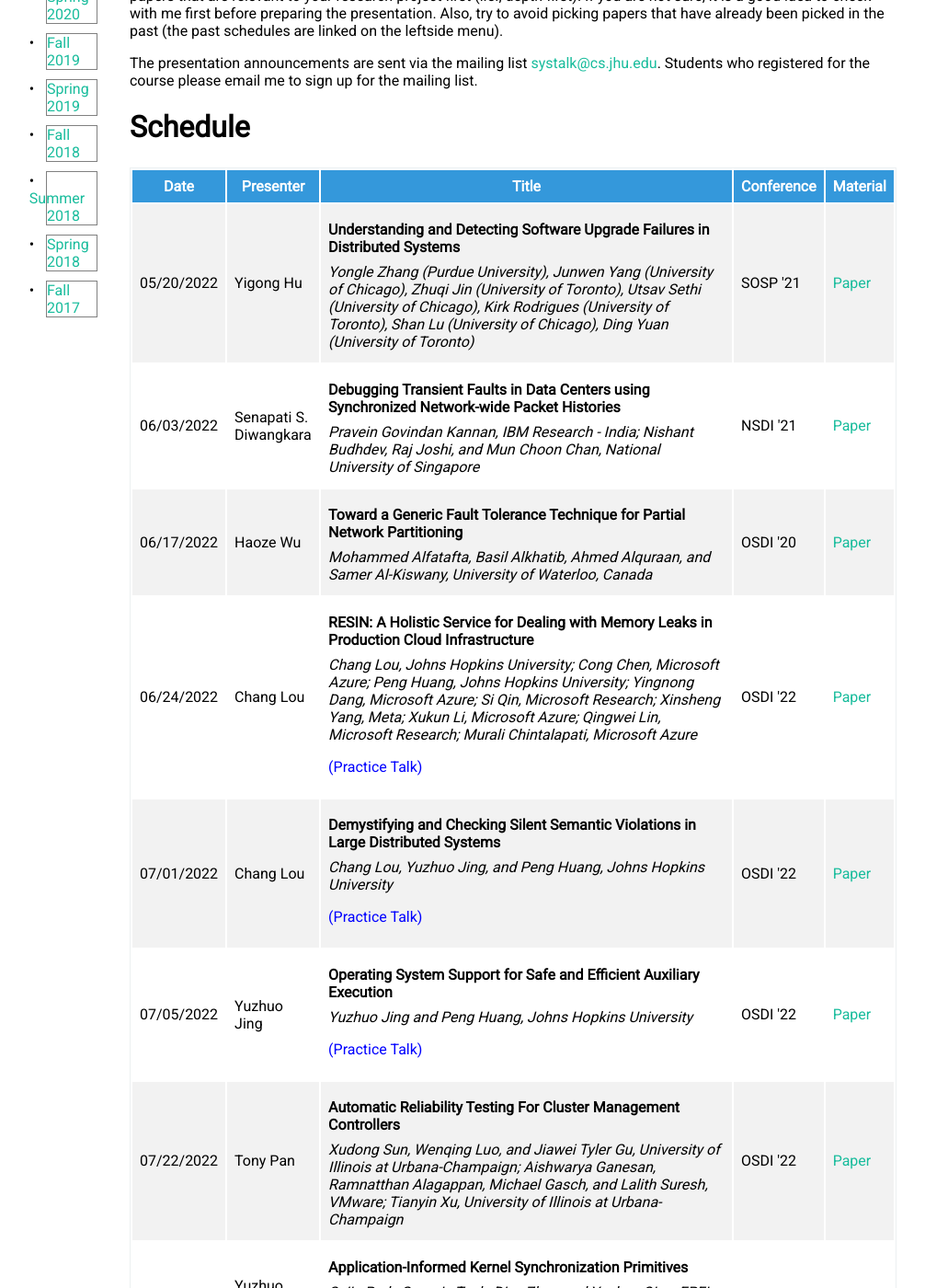
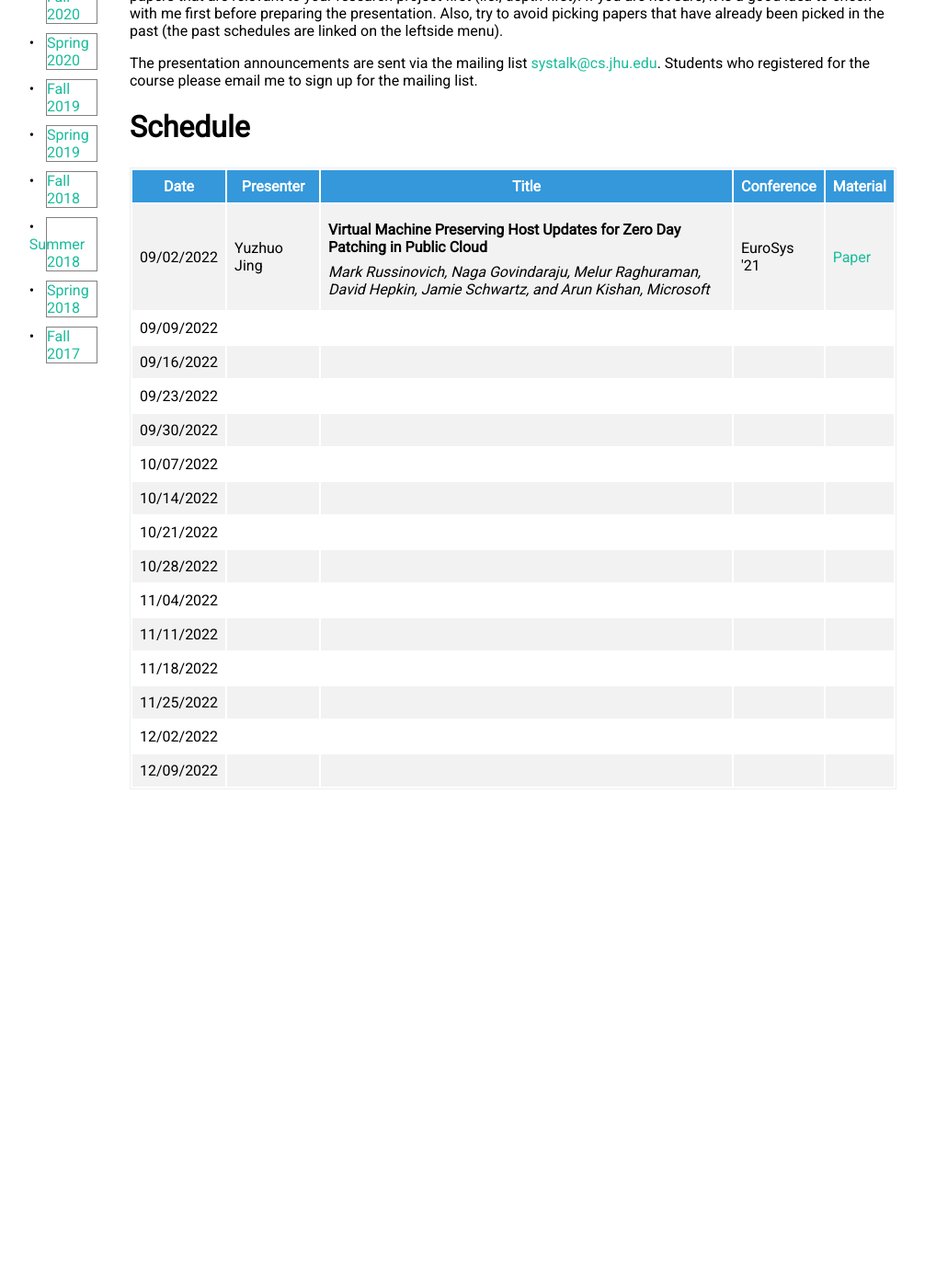
Before and after one commit to ryanphuang/CS817-WWW, a Jekyll site: the page built from index.html, in a window 1280 px wide and 1400 px high, scrolled down 574 px. Shown: the whole window at 92% size, without its empty margins (34-1040 px from the left). Built offline with Jekyll 4.4.1, drawn with Linux system fonts in a browser that asks for light colours; after the commit the page ends 1447 px from its top, so only the background shows below that; some of the changed text lies outside the part shown.

Commit message:
fall 2022

```diff
--- a/_config.yml
+++ b/_config.yml
@@ -1,8 +1,8 @@
-semester: "Summer 2022"
+semester: "Fall 2022"
 title: "CS 817: Selected Topics in Systems Research"
 desc: "JHU Selected Topics in Systems Research"
-date_time: "Fridays 1:30-2:30pm"
-location: "Malone 338"
+date_time: "Fridays 1:30-2:45pm"
+location: "Malone 222"
 instructor: "Prof. Ryan Huang"
 instructor_homepage: https://www.cs.jhu.edu/~huang
 email: huang@cs.jhu.edu
--- a/_includes/navbar.html
+++ b/_includes/navbar.html
@@ -1,5 +1,6 @@
 <ul class="semesters">
   {% assign url_prefix = "https://www.cs.jhu.edu/~huang/cs817" %}
+  {% if site.semester == "Fall 2022" %}<li class="current-semester">{% else %}<li>{% endif %}<a href="{{ url_prefix }}/fall22">Fall 2022</a></li>
   {% if site.semester == "Summer 2022" %}<li class="current-semester">{% else %}<li>{% endif %}<a href="{{ url_prefix }}/summer22">Summer 2022</a></li>
   {% if site.semester == "Spring 2022" %}<li class="current-semester">{% else %}<li>{% endif %}<a href="{{ url_prefix }}/spring22">Spring 2022</a></li>
   {% if site.semester == "Fall 2021" %}<li class="current-semester">{% else %}<li>{% endif %}<a href="{{ url_prefix }}/fall21">Fall 2021</a></li>
--- a/_includes/schedule.html
+++ b/_includes/schedule.html
@@ -4,96 +4,153 @@
     <th class="date">Date</th><th class="presenter">Presenter</th><th class="title">Title</th><th class="conference">Conference</th><th class="material">Material</th>
   </tr>
   <tr>
-    <td>05/20/2022</td>
-    <td>Yigong Hu</td>
+    <td>09/02/2022</td>
+    <td>Yuzhuo Jing</td>
     <td>
-      <p class="title">Understanding and Detecting Software Upgrade Failures in Distributed Systems</p>
-      <p class="authors">Yongle Zhang (Purdue University), Junwen Yang (University of Chicago), Zhuqi Jin (University of Toronto), Utsav Sethi (University of Chicago), Kirk Rodrigues (University of Toronto), Shan Lu (University of Chicago), Ding Yuan (University of Toronto)</p>
+      <p class="title">Virtual Machine Preserving Host Updates for Zero Day Patching in Public Cloud</p>
+      <p class="authors">Mark Russinovich, Naga Govindaraju, Melur Raghuraman, David Hepkin, Jamie Schwartz, and Arun Kishan, Microsoft</p>
     </td>
-    <td>SOSP '21</td>
-    <td><a href="https://dl.acm.org/doi/10.1145/3477132.3483577">Paper</a></td>
+    <td>EuroSys '21</td>
+    <td><a href="https://dl.acm.org/doi/pdf/10.1145/3447786.3456232">Paper</a></td>
   </tr>
   <tr>
-    <td>06/03/2022</td>
-    <td>Senapati S. Diwangkara</td>
+    <td>09/09/2022</td>
+    <td></td>
     <td>
-      <p class="title">Debugging Transient Faults in Data Centers using Synchronized Network-wide Packet Histories</p>
-      <p class="authors">Pravein Govindan Kannan, IBM Research - India; Nishant Budhdev, Raj Joshi, and Mun Choon Chan, National University of Singapore</p>
+      <p class="title"></p>
+      <p class="authors"></p>
     </td>
-    <td>NSDI '21</td>
-    <td><a href="https://www.usenix.org/conference/nsdi21/presentation/kannan">Paper</a></td>
+    <td></td>
+    <td><a href="#"></a></td>
   </tr>
   <tr>
-    <td>06/17/2022</td>
-    <td>Haoze Wu</td>
+    <td>09/16/2022</td>
+    <td></td>
     <td>
-      <p class="title">Toward a Generic Fault Tolerance Technique for Partial Network Partitioning</p>
-      <p class="authors">Mohammed Alfatafta, Basil Alkhatib, Ahmed Alquraan, and Samer Al-Kiswany, University of Waterloo, Canada</p>
+      <p class="title"></p>
+      <p class="authors"></p>
     </td>
-    <td>OSDI '20</td>
-    <td><a href="https://www.usenix.org/conference/osdi20/presentation/alfatafta">Paper</a></td>
+    <td></td>
+    <td><a href="#"></a></td>
   </tr>
   <tr>
-    <td>06/24/2022</td>
-    <td>Chang Lou</td>
+    <td>09/23/2022</td>
+    <td></td>
     <td>
-      <p class="title">RESIN: A Holistic Service for Dealing with Memory Leaks in Production Cloud Infrastructure</p>
-      <p class="authors">Chang Lou, Johns Hopkins University; Cong Chen, Microsoft Azure; Peng Huang, Johns Hopkins University; Yingnong Dang, Microsoft Azure; Si Qin, Microsoft Research; Xinsheng Yang, Meta; Xukun Li, Microsoft Azure; Qingwei Lin, Microsoft Research; Murali Chintalapati, Microsoft Azure</p>
-      <p style="color:blue">(Practice Talk)</p>
+      <p class="title"></p>
+      <p class="authors"></p>
     </td>
-    <td>OSDI '22</td>
-    <td><a href="https://www.usenix.org/conference/osdi22/presentation/lou-resin">Paper</a></td>
+    <td></td>
+    <td><a href="#"></a></td>
   </tr>
   <tr>
-    <td>07/01/2022</td>
-    <td>Chang Lou</td>
+    <td>09/30/2022</td>
+    <td></td>
     <td>
-      <p class="title">Demystifying and Checking Silent Semantic Violations in Large Distributed Systems</p>
-      <p class="authors">Chang Lou, Yuzhuo Jing, and Peng Huang, Johns Hopkins University</p>
-      <p style="color:blue">(Practice Talk)</p>
+      <p class="title"></p>
+      <p class="authors"></p>
     </td>
-    <td>OSDI '22</td>
-    <td><a href="https://www.usenix.org/conference/osdi22/presentation/lou-demystifying">Paper</a></td>
+    <td></td>
+    <td><a href="#"></a></td>
   </tr>
   <tr>
-    <td>07/05/2022</td>
-    <td>Yuzhuo Jing</td>
+    <td>10/07/2022</td>
+    <td></td>
     <td>
-      <p class="title">Operating System Support for Safe and Efficient Auxiliary Execution</p>
-      <p class="authors">Yuzhuo Jing and Peng Huang, Johns Hopkins University</p>
-      <p style="color:blue">(Practice Talk)</p>
+      <p class="title"></p>
+      <p class="authors"></p>
     </td>
-    <td>OSDI '22</td>
-    <td><a href="https://www.usenix.org/conference/osdi22/presentation/jing">Paper</a></td>
+    <td></td>
+    <td><a href="#"></a></td>
   </tr>
   <tr>
-    <td>07/22/2022</td>
-    <td>Tony Pan</td>
+    <td>10/14/2022</td>
+    <td></td>
     <td>
-      <p class="title">Automatic Reliability Testing For Cluster Management Controllers</p>
-      <p class="authors">Xudong Sun, Wenqing Luo, and Jiawei Tyler Gu, University of Illinois at Urbana-Champaign; Aishwarya Ganesan, Ramnatthan Alagappan, Michael Gasch, and Lalith Suresh, VMware; Tianyin Xu, University of Illinois at Urbana-Champaign</p>
+      <p class="title"></p>
+      <p class="authors"></p>
     </td>
-    <td>OSDI '22</td>
-    <td><a href="https://www.usenix.org/conference/osdi22/presentation/sun">Paper</a></td>
+    <td></td>
+    <td><a href="#"></a></td>
   </tr>
   <tr>
-    <td>08/02/2022</td>
-    <td>Yuzhuo Jing</td>
+    <td>10/21/2022</td>
+    <td></td>
     <td>
-      <p class="title">Application-Informed Kernel Synchronization Primitives</p>
-      <p class="authors">Sujin Park, Georgia Tech; Diyu Zhou and Yuchen Qian, EPFL; Irina Calciu, Graft; Taesoo Kim, Georgia Tech; Sanidhya Kashyap, EPFL</p>
+      <p class="title"></p>
+      <p class="authors"></p>
     </td>
-    <td>OSDI '22</td>
-    <td><a href="https://www.usenix.org/conference/osdi22/presentation/park">Paper</a></td>
+    <td></td>
+    <td><a href="#"></a></td>
   </tr>
   <tr>
-    <td>08/12/2022</td>
-    <td>Chang Lou</td>
+    <td>10/28/2022</td>
+    <td></td>
     <td>
-      <p class="title">Metastable Failures in the Wild</p>
-      <p class="authors">Lexiang Huang, The Pennsylvania State University; Twitter; Matthew Magnusson and Abishek Bangalore Muralikrishna, University of New Hampshire; Salman Estyak, The Pennsylvania State University; Rebecca Isaacs, Twitter; Abutalib Aghayev and Timothy Zhu, The Pennsylvania State University; Aleksey Charapko, University of New Hampshire</p>
+      <p class="title"></p>
+      <p class="authors"></p>
     </td>
-    <td>OSDI '22</td>
-    <td><a href="https://www.usenix.org/conference/osdi22/presentation/huang-lexiang">Paper</a></td>
+    <td></td>
+    <td><a href="#"></a></td>
+  </tr>
+  <tr>
+    <td>11/04/2022</td>
+    <td></td>
+    <td>
+      <p class="title"></p>
+      <p class="authors"></p>
+    </td>
+    <td></td>
+    <td><a href="#"></a></td>
+  </tr>
+  <tr>
+    <td>11/11/2022</td>
+    <td></td>
+    <td>
+      <p class="title"></p>
+      <p class="authors"></p>
+    </td>
+    <td></td>
+    <td><a href="#"></a></td>
+  </tr>
+  <tr>
+    <td>11/18/2022</td>
+    <td></td>
+    <td>
+      <p class="title"></p>
+      <p class="authors"></p>
+    </td>
+    <td></td>
+    <td><a href="#"></a></td>
+  </tr>
+  <tr>
+    <td>11/25/2022</td>
+    <td></td>
+    <td>
+      <p class="title"></p>
+      <p class="authors"></p>
+    </td>
+    <td></td>
+    <td><a href="#"></a></td>
+  </tr>
+  <tr>
+    <td>12/02/2022</td>
+    <td></td>
+    <td>
+      <p class="title"></p>
+      <p class="authors"></p>
+    </td>
+    <td></td>
+    <td><a href="#"></a></td>
+  </tr>
+  <tr>
+    <td>12/09/2022</td>
+    <td></td>
+    <td>
+      <p class="title"></p>
+      <p class="authors"></p>
+    </td>
+    <td></td>
+    <td><a href="#"></a></td>
   </tr>
 </table>
```
